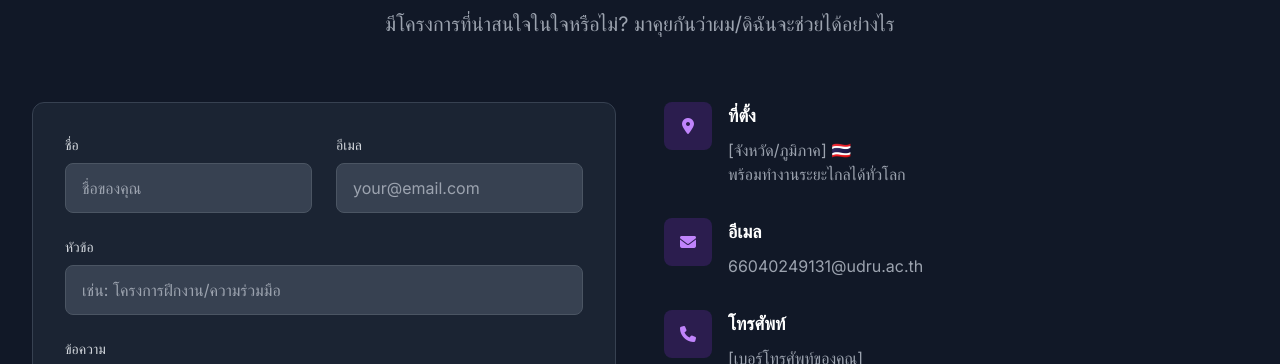
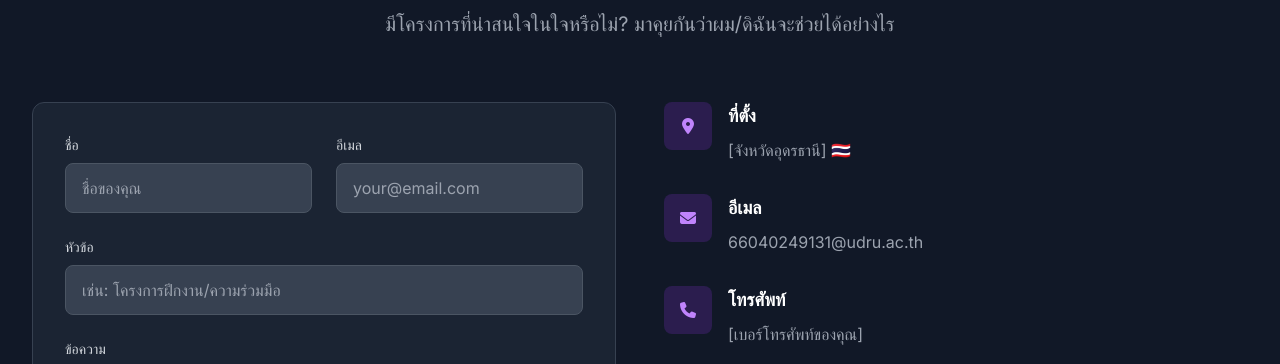
Before and after one commit to wira131/wira131.github.io, a plain HTML site: page index.html in a window 1280 px wide. Shown: the part 3720-4084 px from the top of the page. Drawn offline with nearby package versions, Linux system fonts and the light colour scheme.

Commit message:
Update index.html

```diff
--- a/index.html
+++ b/index.html
@@ -660,7 +660,7 @@
                         </div>
                         <div>
                             <h3 class="text-lg font-semibold text-white mb-2">ที่ตั้ง</h3>
-                            <p class="text-gray-400">[จังหวัด/ภูมิภาค] 🇹🇭<br />พร้อมทำงานระยะไกลได้ทั่วโลก</p>
+                            <p class="text-gray-400">[จังหวัดอุดรธานี] 🇹🇭<br />
                         </div>
                     </div>
 
```
